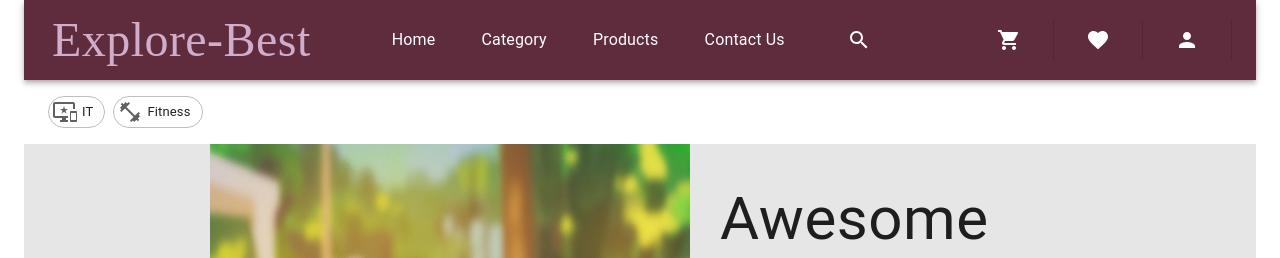
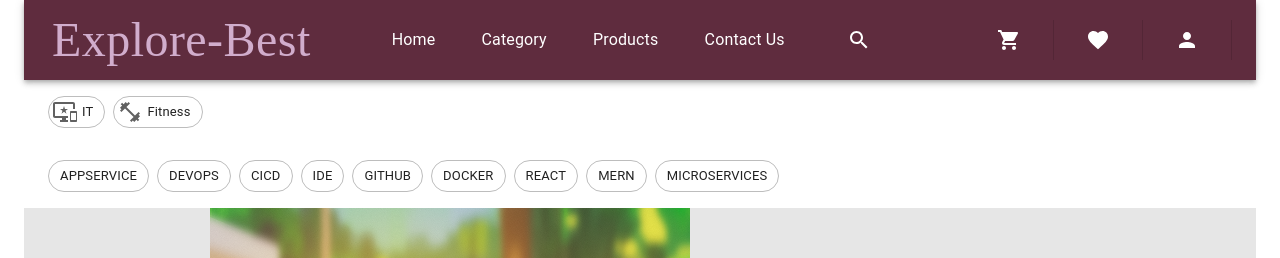
Before and after one commit to HKBrianNg/explore-best, a React (Create React App) app: page / in a window 1280 px wide. Shown: the top 258 px of the page. Built offline with nearby package versions, Linux system fonts and the light colour scheme; no server answers; a web font is replaced by a local one.

Commit message:
V1.0.8 SubCategory Chips

```diff
--- a/src/App.js
+++ b/src/App.js
@@ -11,7 +11,7 @@ import { AppContextProvider } from './context/AppContext'
 function App() {
 
   useEffect(() => {
-    document.title = 'explore-best v1.0.7'
+    document.title = 'explore-best v1.0.8'
   }, [])
 
   return (
--- a/src/components/home/Home.js
+++ b/src/components/home/Home.js
@@ -1,6 +1,7 @@
 import { Container } from "@mui/material"
 import Navbar from "../navbar/Navbar"
 import Category from "../category/Category"
+import SubCategory from "../subcategory/SubCategory"
 import Banner from "../banner/Banner"
 import Promotions from "../promotions/Promotions"
 import Videos from "../videos/Videos"
@@ -13,6 +14,7 @@ function Home() {
             <Container maxWidth="xl">
                 <Navbar />
                 <Category />
+                <SubCategory />
                 <Banner />
                 <Promotions />
                 <Videos />
--- /dev/null
+++ b/src/components/subcategory/SubCategory.js
@@ -0,0 +1,62 @@
+import { Stack, Chip, Toolbar } from '@mui/material'
+import { useAppContext } from '../../context/AppContext'
+
+
+function SubCategory() {
+    const { setSelectedSubCategory } = useAppContext()
+
+
+    const handleAppService = () => {
+        setSelectedSubCategory('AppService')
+    }
+
+    const handleDevOps = () => {
+        setSelectedSubCategory('DevOps')
+    }
+
+    const handleCICD = () => {
+        setSelectedSubCategory('CICD')
+    }
+
+    const handleIDE = () => {
+        setSelectedSubCategory('IDE')
+    }
+
+    const handleGithub = () => {
+        setSelectedSubCategory('GitHub')
+    }
+
+    const handleDocker = () => {
+        setSelectedSubCategory('Docker')
+    }
+    const handleReact = () => {
+        setSelectedSubCategory('React')
+    }
+
+    const handleMERN = () => {
+        setSelectedSubCategory('MERN')
+    }
+
+    const handleMicroServices = () => {
+        setSelectedSubCategory('Microservices')
+    }
+
+
+    return (
+        <Toolbar>
+            <Stack direction="row" spacing={1}>
+                <Chip onClick={handleAppService} label="APPSERVICE" size='medium' variant='outlined' />
+                <Chip onClick={handleDevOps} label="DEVOPS" size='medium' variant="outlined" />
+                <Chip onClick={handleCICD} label="CICD" size='medium' variant="outlined" />
+                <Chip onClick={handleIDE} label="IDE" size='medium' variant="outlined" />
+                <Chip onClick={handleGithub} label="GITHUB" size='medium' variant="outlined" />
+                <Chip onClick={handleDocker} label="DOCKER" size='medium' variant="outlined" />
+                <Chip onClick={handleReact} label="REACT" size='medium' variant="outlined" />
+                <Chip onClick={handleMERN} label="MERN" size='medium' variant="outlined" />
+                <Chip onClick={handleMicroServices} label="MICROSERVICES" size='medium' variant="outlined" />
+            </Stack>
+        </Toolbar>
+    )
+}
+
+export default SubCategory
--- a/src/components/videos/Videos.js
+++ b/src/components/videos/Videos.js
@@ -5,13 +5,14 @@ import { useEffect, useState } from 'react';
 import { useNavigate } from 'react-router-dom';
 import { useVideoContext } from '../../context/VideoContext'
 import CircularProgress from '@mui/material/CircularProgress'
+import { useAppContext } from '../../context/AppContext';
 
 function Videos() {
     const { videos, setVideos, getVideosAPI } = useVideoContext()
     const [errorMessage, setErrorMessage] = useState('')
     const [isLoading, setIsLoading] = useState(false)
     const navigate = useNavigate()
-
+    const { selectedCategory, selectedSubCategory } = useAppContext()
 
     useEffect(() => {
         getVideos()
@@ -31,12 +32,13 @@ function Videos() {
         navigate(`/video/${videoId}`, { replace: true })
     }
 
+    const data = videos.filter((video) => (video.category === selectedCategory && video.subCategory === selectedSubCategory))
     return (
         <>
             {isLoading && <Box sx={{ display: 'flex' }}><CircularProgress /></Box>}
             {errorMessage && <Typography variant="h6" component="h6" align='left' color='red' m={1} >{errorMessage}</Typography>}
             <Box sx={{ flexGrow: 1, padding: 1, display: 'flex', justifyContent: 'center', flexWrap: 'wrap' }}>
-                {videos.map((item, i) => (
+                {data.map((item, i) => (
                     <Card key={i} sx={{ maxWidth: 250, padding: 2 }}>
                         <CardMedia
                             component="img"
--- a/src/context/AppContext.js
+++ b/src/context/AppContext.js
@@ -4,10 +4,12 @@ const appContext = createContext()
 
 export const AppContextProvider = ({ children }) => {
     const [selectedCategory, setSelectedCategory] = useState('IT')
+    const [selectedSubCategory, setSelectedSubCategory] = useState('APPSERVICE')
 
     return (
         <appContext.Provider value={{
-            selectedCategory, setSelectedCategory
+            selectedCategory, setSelectedCategory,
+            selectedSubCategory, setSelectedSubCategory
         }}>
             {children}
         </appContext.Provider>
```
Also changed, not shown: src/ReleaseNote.txt.
